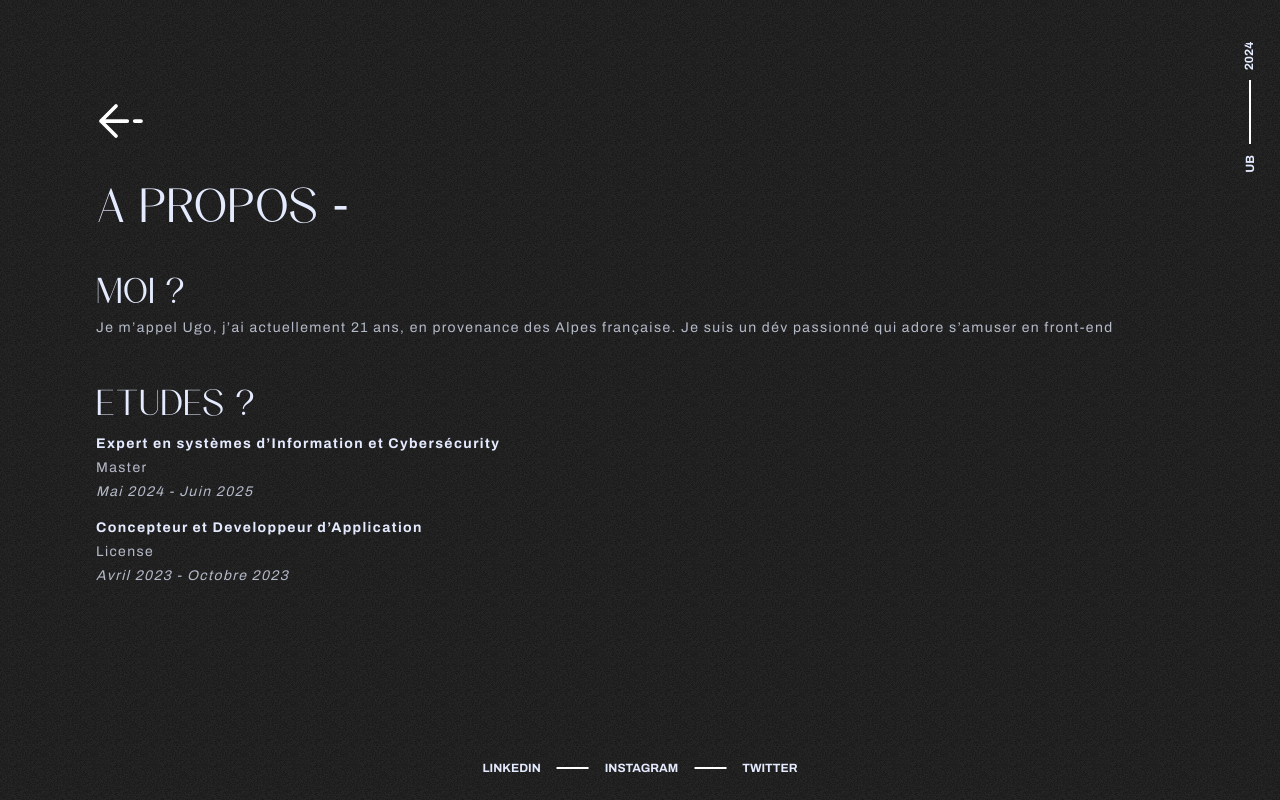
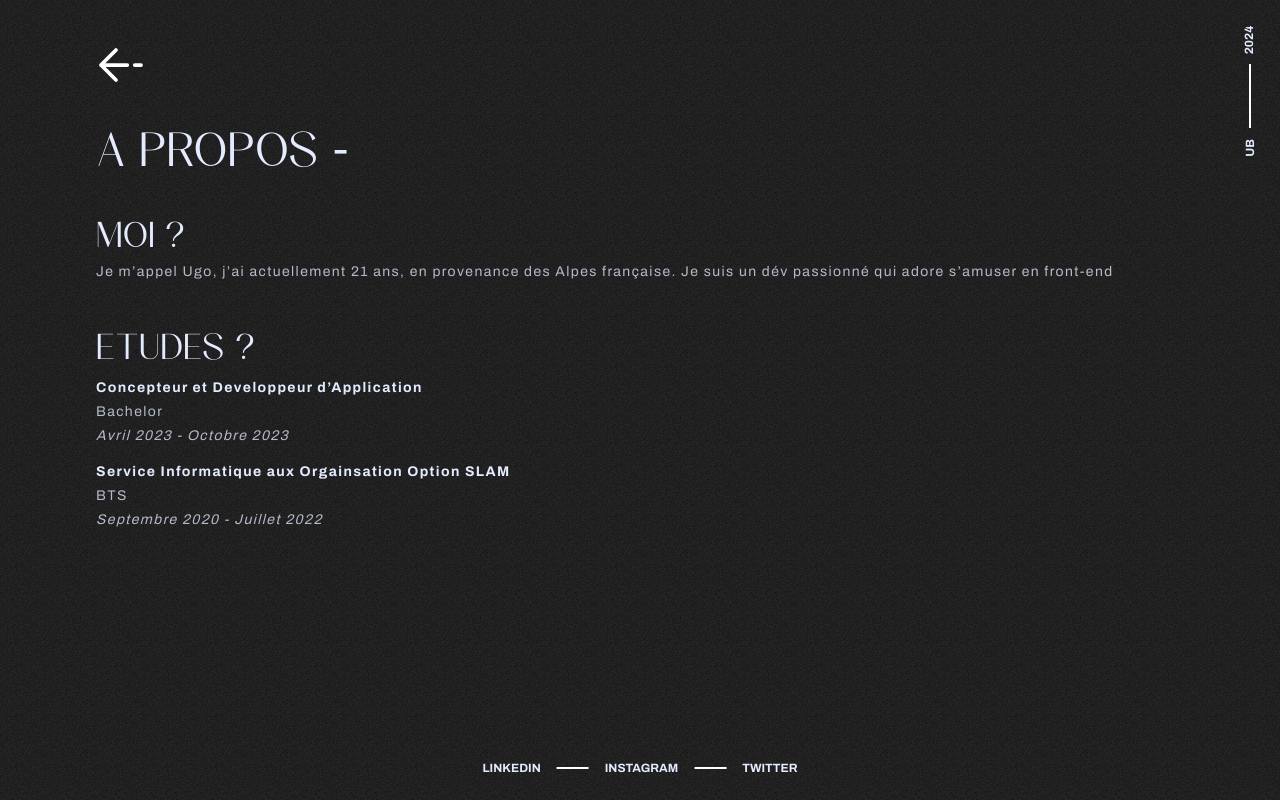
Before and after one commit to UgoBit/Portfolio, a PHP site: page /apropos.html in a window 1280 px wide. Run offline with PHP 8.4, Linux system fonts and the light colour scheme; style sheets or scripts are compiled from the project's sources.

Commit message:
Add files via upload

```diff
--- a/public/apropos.html
+++ b/public/apropos.html
@@ -4,11 +4,17 @@
 <head>
     <meta charset="UTF-8">
     <meta name="viewport" content="width=device-width, initial-scale=1.0">
-    <title>À Propos - Ugo Bittoni</title>
-    <link href="https://cdn.jsdelivr.net/npm/tailwindcss@2/dist/tailwind.min.css" rel="stylesheet">
-    <link rel="stylesheet" href="output.css">
-    <link rel="stylesheet" href="input.css">
-
+    <title>A propos - Ugo Bittoni | Portfolio </title>
+    <meta name="description"
+        content="En savoir plus sur Ugo Bittoni, développeur Fullstack passionné par le front-end. Découvrez mon parcours, mes études, et ma passion pour le développement web.">
+    <link rel="apple-touch-icon" sizes="180x180" href="/apple-touch-icon.png">
+    <link rel="icon" type="image/png" sizes="32x32" href="/assets/favicon/favicon-32x32.png">
+    <link rel="icon" type="image/png" sizes="16x16" href="/assets/favicon/favicon-16x16.png">
+    <link rel="manifest" href="/site.webmanifest">
+    <link rel="mask-icon" href="/assets/favicon/safari-pinned-tab.svg" color="#5bbad5">
+    <meta name="msapplication-TileColor" content="#da532c">
+    <meta name="theme-color" content="#ffffff">
+    <link rel="stylesheet" href="output.css?v=1.0.6">
 </head>
 
 <body class="page-autres font-themunday text-skin-primary">
@@ -18,10 +24,10 @@
         <h1 class="text-white text-5xl uppercase">Ugo Bittoni</h1>
     </div>
 
-    <div id="main-content" class="mx-14 opacity-0">
+    <div id="main-content" class="opacity-0">
 
         <div class="hover-target group w-fit mb-10">
-            <a class="cursor-none ajax-link" href="accueil.html">
+            <a class="cursor-none ajax-link" href="index.html">
                 <div class="group-hover:-translate-x-4 ease-out duration-300">
                     <svg width="50" height="50" viewBox="5 5 50 50" fill="none">
                         <path d="M10 30L25 15M10 30L25 45M10 30H36.25M50 30H43.75" stroke="white" stroke-width="3.75"
@@ -44,15 +50,15 @@
             <div>
                 <h1 class="etudes-heading">ETUDES ?</h1>
                 <div class="etudes-container">
-                    <p id="diplome" class="etudes-diplome">Expert en systèmes d’Information et Cybersécurity</p>
-                    <p id="niveau" class="etudes-niveau">Master</p>
-                    <p id="dates" class="etudes-dates">Mai 2024 - Juin 2025</p>
+                    <p id="diplome" class="etudes-diplome">Concepteur et Developpeur
+                        d’Application</p>
+                    <p id="niveau" class="etudes-niveau">Bachelor</p>
+                    <p id="dates" class="etudes-dates">Avril 2023 - Octobre 2023</p>
                 </div>
                 <div class="etudes-container">
-                    <p id="diplome" class="etudes-diplome">Concepteur et Developpeur
-                        d’Application</p>
-                    <p id="niveau" class="etudes-niveau">License</p>
-                    <p id="dates" class="etudes-dates">Avril 2023 - Octobre 2023</p>
+                    <p id="diplome" class="etudes-diplome">Service Informatique aux Orgainsation Option SLAM</p>
+                    <p id="niveau" class="etudes-niveau">BTS</p>
+                    <p id="dates" class="etudes-dates">Septembre 2020 - Juillet 2022</p>
                 </div>
             </div>
         </div>
@@ -60,7 +66,7 @@
 
     <div class="custom-cursor"></div>
     <div class="cursor-dot"></div>
-    <script src="script.js"></script>
+    <script src="script.js?v=1.0.2"></script>
 </body>
 
 </html>
--- a/public/input.css
+++ b/public/input.css
@@ -20,17 +20,21 @@
     --text-color: #b5bac9;
   }
 
-  .element::-webkit-scrollbar { width: 0 !important }
-  .element {
-    -ms-overflow-style: none;
+  * {
+    box-sizing: border-box;
   }
-  .element {
-    overflow: -moz-scrollbars-none;
+
+  html {
+    scrollbar-width: none;
+  }
+
+  html::-webkit-scrollbar {
+    display: none;
   }
 
   html,
   a {
-    /* cursor: none; */
+    cursor: none;
   }
 
   @keyframes noise {
@@ -93,14 +97,25 @@
     opacity: 1;
   }
 
+  .global-footer.hidden {
+    opacity: 0; /* Lorsque caché */
+}
+
+  .global-header {
+    @apply right-4 top-8 absolute flex flex-col items-center font-archivo font-bold text-skin-primary text-xs;
+  }
+  .global-footer {
+    @apply bottom-6 left-1/2 fixed transform -translate-x-1/2 flex flex-row items-center font-archivo font-bold text-skin-primary text-xs;
+  }
+
   /* Marges spécifiques pour la page d'accueil */
   .page-accueil #main-content {
-    @apply mt-36 mx-14 md:mx-24;
+    @apply mt-28 mx-8 md:mx-24;
   }
 
   /* Marges par défaut pour les autres pages */
   .page-autres #main-content {
-    @apply mt-24 mx-14 md:mx-24;
+    @apply mt-10 mx-8 mb-16 md:mx-24;
   }
 
   /* PAGES ANIMATION */
@@ -182,6 +197,12 @@
     mix-blend-mode: difference;
   }
 
+  /* Styles pour cacher le curseur personnalisé sur les appareils tactiles */
+  .touch-device .custom-cursor,
+  .touch-device .cursor-dot {
+    display: none;
+  }
+
   .hover-target {
     @apply cursor-none;
   }
@@ -214,7 +235,7 @@
 
   /* RESEAUX SOCIAUX */
   .link-item {
-    @apply relative inline-block;
+    @apply hover-target relative inline-block;
   }
 
   .link-item::after {
--- a/public/output.css
+++ b/public/output.css
@@ -463,33 +463,21 @@ video {
   --text-color: #b5bac9;
 }
 
-.\!element::-webkit-scrollbar {
-  width: 0 !important
-}
-
-.element::-webkit-scrollbar {
-  width: 0 !important
-}
-
-.\!element {
-  -ms-overflow-style: none !important;
-}
-
-.element {
-  -ms-overflow-style: none;
-}
-
-.\!element {
-  overflow: -moz-scrollbars-none !important;
-}
-
-.element {
-  overflow: -moz-scrollbars-none;
+* {
+  box-sizing: border-box;
+}
+
+html {
+  scrollbar-width: none;
+}
+
+html::-webkit-scrollbar {
+  display: none;
 }
 
 html,
   a {
-  /* cursor: none; */
+  cursor: none;
 }
 
 @keyframes noise {
@@ -559,12 +547,47 @@ body {
   opacity: 1;
 }
 
+.global-footer.hidden {
+  opacity: 0;
+  /* Lorsque caché */
+}
+
+.global-header {
+  position: absolute;
+  right: 1rem;
+  top: 2rem;
+  display: flex;
+  flex-direction: column;
+  align-items: center;
+  font-family: Archivo, sans-serif;
+  font-size: 0.75rem;
+  line-height: 1rem;
+  font-weight: 700;
+  color: var(--title-color);
+}
+
+.global-footer {
+  position: fixed;
+  bottom: 1.5rem;
+  left: 50%;
+  display: flex;
+  --tw-translate-x: -50%;
+  transform: translate(var(--tw-translate-x), var(--tw-translate-y)) rotate(var(--tw-rotate)) skewX(var(--tw-skew-x)) skewY(var(--tw-skew-y)) scaleX(var(--tw-scale-x)) scaleY(var(--tw-scale-y));
+  flex-direction: row;
+  align-items: center;
+  font-family: Archivo, sans-serif;
+  font-size: 0.75rem;
+  line-height: 1rem;
+  font-weight: 700;
+  color: var(--title-color);
+}
+
 /* Marges spécifiques pour la page d'accueil */
 
 .page-accueil #main-content {
-  margin-left: 3.5rem;
-  margin-right: 3.5rem;
-  margin-top: 9rem;
+  margin-left: 2rem;
+  margin-right: 2rem;
+  margin-top: 7rem;
 }
 
 @media (min-width: 768px) {
@@ -577,9 +600,10 @@ body {
 /* Marges par défaut pour les autres pages */
 
 .page-autres #main-content {
-  margin-left: 3.5rem;
-  margin-right: 3.5rem;
-  margin-top: 6rem;
+  margin-left: 2rem;
+  margin-right: 2rem;
+  margin-top: 2.5rem;
+  margin-bottom: 4rem;
 }
 
 @media (min-width: 768px) {
@@ -684,6 +708,13 @@ body {
   opacity: 0;
   z-index: 1000;
   mix-blend-mode: difference;
+}
+
+/* Styles pour cacher le curseur personnalisé sur les appareils tactiles */
+
+.touch-device .custom-cursor,
+  .touch-device .cursor-dot {
+  display: none;
 }
 
 .hover-target {
@@ -770,6 +801,7 @@ body {
 /* RESEAUX SOCIAUX */
 
 .link-item {
+  cursor: none;
   position: relative;
   display: inline-block;
 }
@@ -1041,26 +1073,10 @@ body {
   inset: -0.25rem;
 }
 
-.bottom-6 {
-  bottom: 1.5rem;
-}
-
 .end-1 {
   inset-inline-end: 0.25rem;
 }
 
-.left-1\/2 {
-  left: 50%;
-}
-
-.right-4 {
-  right: 1rem;
-}
-
-.top-12 {
-  top: 3rem;
-}
-
 .isolate {
   isolation: isolate;
 }
@@ -1111,11 +1127,6 @@ body {
 
 .clear-none {
   clear: none;
-}
-
-.mx-14 {
-  margin-left: 3.5rem;
-  margin-right: 3.5rem;
 }
 
 .mx-4 {
@@ -1150,10 +1161,6 @@ body {
 
 .mt-10 {
   margin-top: 2.5rem;
-}
-
-.mt-16 {
-  margin-top: 4rem;
 }
 
 .mt-2 {
@@ -1295,12 +1302,12 @@ body {
   width: 0.125rem;
 }
 
+.w-4 {
+  width: 1rem;
+}
+
 .w-4\/5 {
   width: 80%;
-}
-
-.w-8 {
-  width: 2rem;
 }
 
 .w-\[this-is\\\\\] {
@@ -1358,11 +1365,6 @@ body {
 
 .border-separate {
   border-collapse: separate;
-}
-
-.-translate-x-1\/2 {
-  --tw-translate-x: -50%;
-  transform: translate(var(--tw-translate-x), var(--tw-translate-y)) rotate(var(--tw-rotate)) skewX(var(--tw-skew-x)) skewY(var(--tw-skew-y)) scaleX(var(--tw-scale-x)) scaleY(var(--tw-scale-y));
 }
 
 .rotate-\[270deg\] {
@@ -2507,11 +2509,6 @@ body {
 .text-sm {
   font-size: 0.875rem;
   line-height: 1.25rem;
-}
-
-.text-xs {
-  font-size: 0.75rem;
-  line-height: 1rem;
 }
 
 .font-bold {
@@ -3055,11 +3052,6 @@ body {
           background-clip: text;
 }
 
-.\*\:text-6xl > * {
-  font-size: 3.75rem;
-  line-height: 1;
-}
-
 .\*\:leading-relaxed > * {
   line-height: 1.625;
 }
@@ -3116,6 +3108,21 @@ body {
 @media (min-width: 640px) {
   .sm\:underline {
     text-decoration-line: underline;
+  }
+}
+
+@media (min-width: 768px) {
+  .md\:w-8 {
+    width: 2rem;
+  }
+
+  .md\:text-6xl {
+    font-size: 3.75rem;
+    line-height: 1;
+  }
+
+  .\*\:md\:leading-relaxed > * {
+    line-height: 1.625;
   }
 }
 
--- a/public/script.js
+++ b/public/script.js
@@ -30,7 +30,7 @@ function initializeAjaxLinks() {
     link.addEventListener("click", function (e) {
       e.preventDefault();
       const url = this.getAttribute("href");
-      loadPage(url);
+      loadPage(url, true);
     });
   });
 }
@@ -39,22 +39,30 @@ function initializeAjaxLinks() {
 function loadPage(url) {
   const mainContent = document.getElementById("main-content");
   const body = document.body;
-  const isHomePage = url.includes("accueil.html");
+  const isHomePage = url.includes("index.html");
   const slideOutClass = isHomePage ? "slide-out-right" : "slide-out-left";
   const slideInClass = isHomePage ? "slide-in-left" : "slide-in-right";
+
+  // Changer la classe du body
+  setTimeout(() => {
+    if (isHomePage) {
+      body.classList.add("page-accueil");
+      body.classList.remove("page-autres");
+    } else {
+      body.classList.add("page-autres");
+      body.classList.remove("page-accueil");
+    }
+  }, 300);
 
   mainContent.classList.add(slideOutClass);
   setTimeout(() => {
     fetch(url)
       .then((response) => response.text())
       .then((data) => {
-        const newPage = new DOMParser().parseFromString(data, "text/html");
-        const newContent = newPage.querySelector("#main-content").innerHTML;
-        const newBodyClass = newPage.body.className;
-
+        const newContent = new DOMParser()
+          .parseFromString(data, "text/html")
+          .querySelector("#main-content").innerHTML;
         mainContent.innerHTML = newContent;
-        body.className = newBodyClass; // Met à jour la classe du body
-
         injectGlobalSections();
         mainContent.classList.remove(slideOutClass);
         mainContent.classList.add(slideInClass);
@@ -70,11 +78,18 @@ function loadPage(url) {
   history.pushState(null, "", url);
 }
 
+// Gérer les boutons de navigation du navigateur
+window.addEventListener("popstate", (event) => {
+  if (event.state && event.state.url) {
+    loadPage(event.state.url);
+  }
+});
+
 // Fonction pour injecter les sections globales
 function injectGlobalSections() {
   if (!document.querySelector(".global-header")) {
     const globalHeader = `
-            <div class="global-header right-4 top-12 absolute flex flex-col items-center font-archivo font-bold text-skin-primary text-xs">
+      <div class="global-header">
         <div class="mb-4 rotate-[270deg]">2024</div>
         <div class="h-16 w-0.5 bg-white"></div>
         <div class="mt-3 rotate-[270deg]">UB</div>
@@ -82,17 +97,19 @@ function injectGlobalSections() {
     `;
     document.body.insertAdjacentHTML("afterbegin", globalHeader);
   }
+
+  // Ajoutez le footer de manière conditionnelle
   if (!document.querySelector(".global-footer")) {
     const globalFooter = `
-            <ul class="global-footer bottom-6 left-1/2 absolute transform -translate-x-1/2 flex flex-row items-center font-archivo font-bold text-skin-primary text-xs">
+      <ul class="global-footer">
         <li class="link-item">
           <a href="https://www.linkedin.com/in/ugo-bittoni/" class="hover-target">LINKEDIN</a>
         </li>
-                <li class="w-8 h-0.5 mx-4 bg-white"></li>
+        <li class="w-4 md:w-8 h-0.5 mx-4 bg-white"></li>
         <li class="link-item">
           <a href="https://www.instagram.com/ugo.05.b/" class="hover-target">INSTAGRAM</a>
         </li>
-                <li class="w-8 h-0.5 mx-4 bg-white"></li>
+        <li class="w-4 md:w-8 h-0.5 mx-4 bg-white"></li>
         <li class="link-item">
           <a href="https://x.com/UgoBit_" class="hover-target">TWITTER</a>
         </li>
@@ -100,6 +117,24 @@ function injectGlobalSections() {
     `;
     document.body.insertAdjacentHTML("beforeend", globalFooter);
   }
+}
+
+// Fonction pour détecter les appareils tactiles
+function isTouchDevice() {
+  return (
+    "ontouchstart" in window ||
+    navigator.maxTouchPoints > 0 ||
+    navigator.msMaxTouchPoints > 0
+  );
+}
+
+// Appliquer la classe si l'appareil est tactile
+console.log("Début du script");
+if (isTouchDevice()) {
+  console.log("Appareil tactile détecté");
+  document.body.classList.add("touch-device");
+} else {
+  console.log("Appareil non tactile");
 }
 
 // Initialisation au chargement de la page
@@ -127,7 +162,7 @@ window.addEventListener("load", function () {
       globalHeader.classList.add("fade-in");
       globalFooter.classList.remove("hidden");
       globalFooter.classList.add("fade-in");
-    }, 2500); // Durée totale de l'animation (2000ms pour le délai + 1000ms pour la transition)
+    }, 2500); // Durée totale de l'animation
   }
 
   if (
```
Also changed, not shown: public/contact.html (+19 -10 lines), public/index.html (added, +53 -0 lines), public/projets.html (+15 -13 lines). Lines whose indentation alone changed are shown as unchanged.
